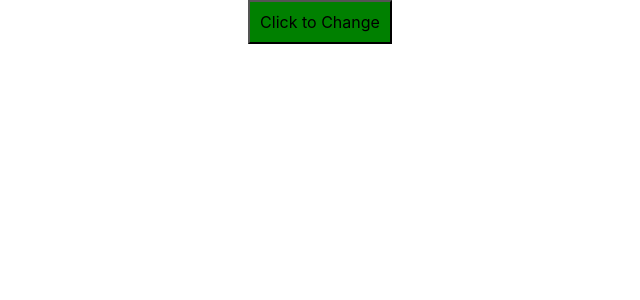
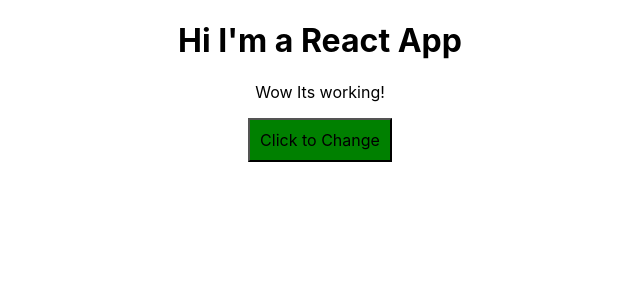
Before and after one commit to sanjeev2106/my-app, a React (Create React App) app: page / in a window 1280 px wide. Shown: the top 300 px of the page, without its empty margins (320-960 px from the left). Built offline with nearby package versions, Linux system fonts and the light colour scheme.

Commit message:
setting css class name dynamically

```diff
--- a/src/App.css
+++ b/src/App.css
@@ -36,3 +36,11 @@
     transform: rotate(360deg);
   }
 }
+
+.red{
+  color: red;
+}
+
+.bold{
+  font-weight: bold;
+}
--- a/src/App.js
+++ b/src/App.js
@@ -2,6 +2,7 @@ import React, { Component } from 'react';
 import './App.css';
 import Person from './Person/Person';
 import './Person/Person.css'
+import { classes } from 'istanbul-lib-coverage';
 
 class App extends Component{
   state = {
@@ -65,7 +66,7 @@ class App extends Component{
           {/* The map function used to map a js object of any type into an array of JSX element.  */}
           {this.state.persons.map((person, index) => {
               return <Person
-              //click = {() => this.deletePersonHandler(index)}
+              click = {() => this.deletePersonHandler(index)}
               name={person.name}
               age={person.age}
               key={person.id}// each element should have unique id, after adding this Warning: Each child in a list should have a unique "key" prop will got removed.
@@ -74,11 +75,24 @@ class App extends Component{
         </div>
       )
       myStyle.backgroundColor= 'red';
+
+      const classes = [];
+
+      if(this.state.persons.length <=2){
+        classes.push('red'); // classes = [red]
+      }
+      if(this.state.persons.length <=1){
+        classes.push('bold'); //classes = [red, bold] and classes.join('' ) will be 'red bold'
+      }
+
+      var myClass = classes.join(' ');
     }
     return (
       <div className="App">
-        <button style={myStyle} onClick={this.togglePersonHandler}>Click to Change</button>
-        {persons}
+      <h1>Hi I'm a React App</h1>
+      <p className={myClass}>Wow Its working!</p>
+      <button style={myStyle} onClick={this.togglePersonHandler}>Click to Change</button>
+      {persons}
       </div>
     )
   }
```
